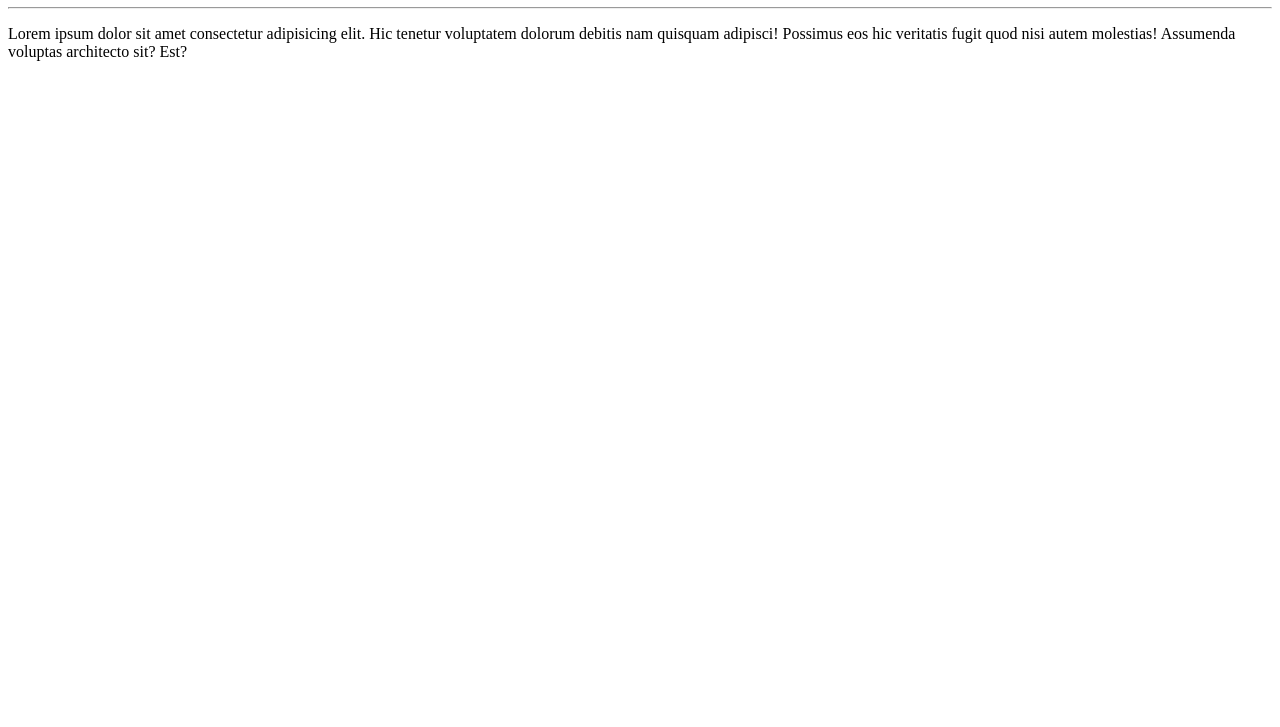
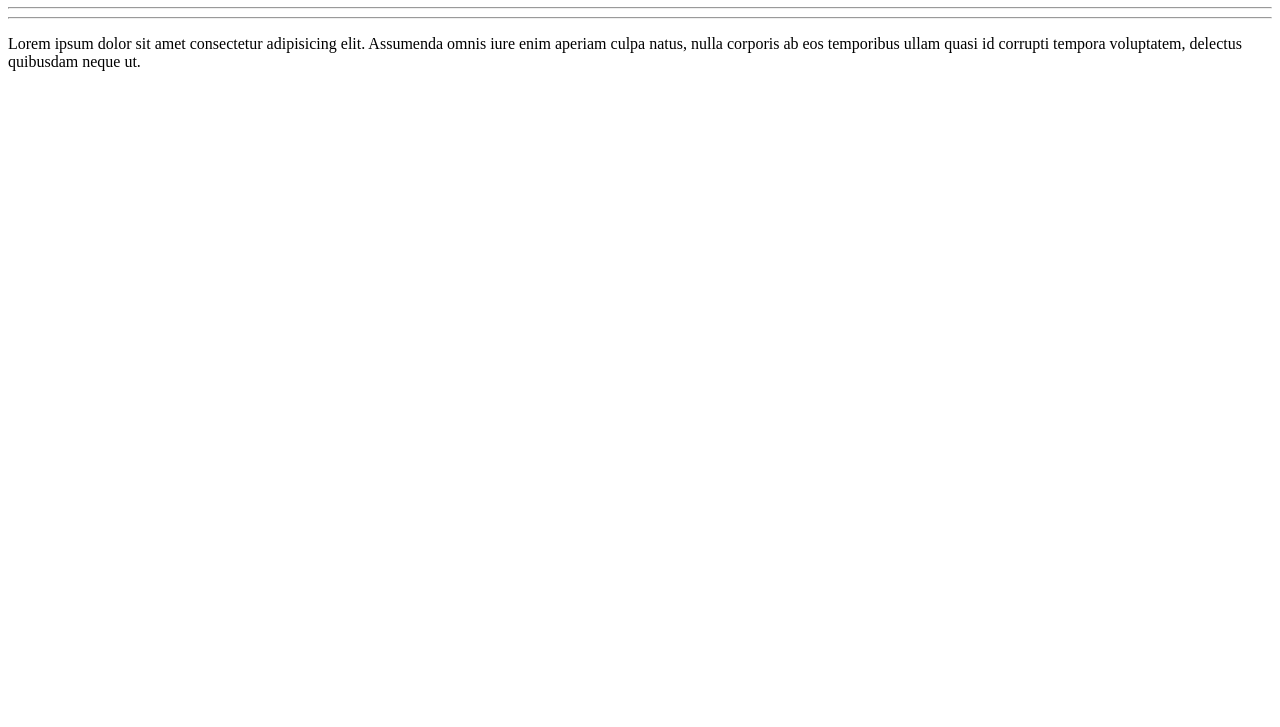
Before and after one commit to AleGaruber/Ola-Mundo-de-novo, a plain HTML site: page Site exemplo/index.html in a window 1280 px wide. Shown: the part 73-800 px from the top of the page. Drawn offline with Linux system fonts and the light colour scheme.

Commit message:
adicionei um paragrafo

```diff
--- a/Site exemplo/index.html
+++ b/Site exemplo/index.html
@@ -9,6 +9,7 @@
 <body>
   <h1>Olá, Mundo!!</h1>
   <hr>
-  <p>Lorem ipsum dolor sit amet consectetur adipisicing elit. Hic tenetur voluptatem dolorum debitis nam quisquam adipisci! Possimus eos hic veritatis fugit quod nisi autem molestias! Assumenda voluptas architecto sit? Est?</p>
+   <hr>
+  <p>Lorem ipsum dolor sit amet consectetur adipisicing elit. Assumenda omnis iure enim aperiam culpa natus, nulla corporis ab eos temporibus ullam quasi id corrupti tempora voluptatem, delectus quibusdam neque ut.</p>
 </body>
 </html>
```
